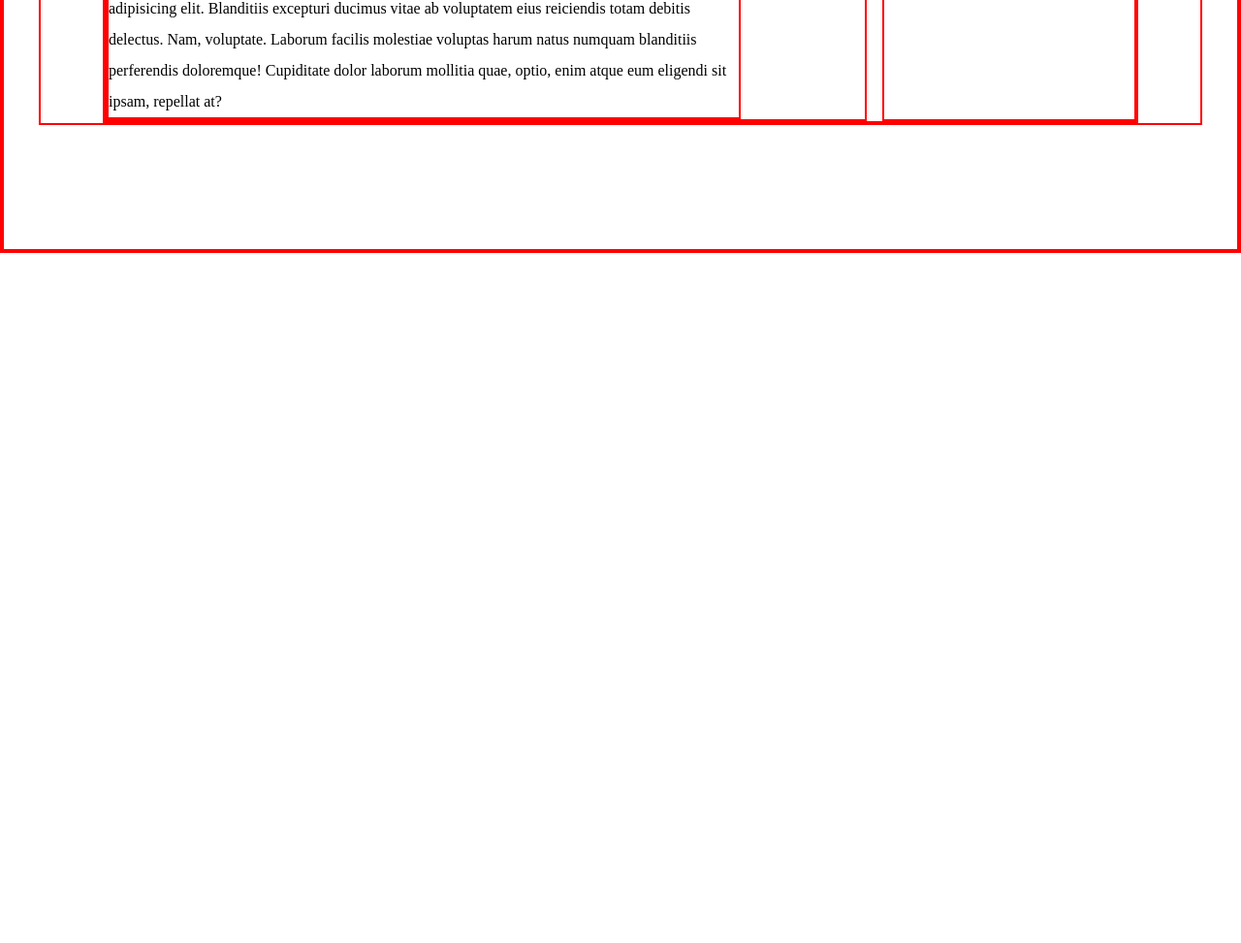
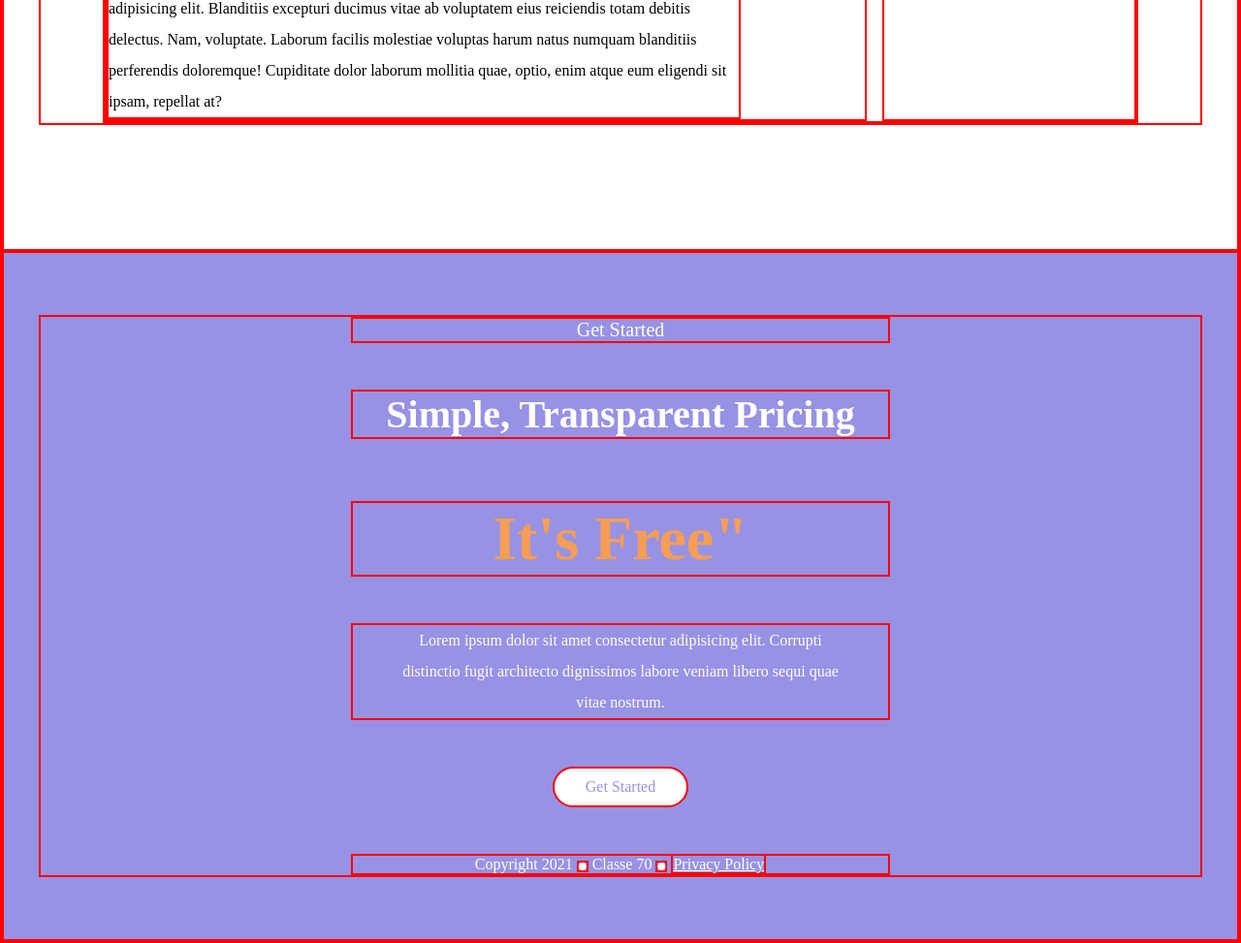
Before and after one commit to masfreddy93/htmlcss-responsive-layout, a plain HTML site: page index.html in a window 1280 px wide. Shown: the part 5003-5976 px from the top of the page at 97% size. Before the commit the page ends 5264 px from the top, so only its background shows below. Drawn offline with Linux system fonts and the light colour scheme.

Commit message:
section-6: done;

```diff
--- a/css/style.css
+++ b/css/style.css
@@ -67,7 +67,6 @@ img {
 .button-header {
     color: black;
     background-color: white;
-
 }
 
 .header-first-row i {
@@ -575,8 +574,63 @@ img {
 }
 
 
+/* SECTION 6 */
+.section-6 {
+    padding: 4rem 0;
+    background-color: #9792E4;
+    color: white;
+    text-align: center;
+}
 
+.section-6 .container {
+    padding: 0 20rem;
+}
 
+.section-6 h4 {
+    font-size: 1.25rem;
+    margin-bottom: 3rem;
+    font-weight: 200;
+}
+
+.section-6 h3 {
+    font-size: 2.5rem;
+    font-weight: bold;
+    margin-bottom: 4rem;
+}
+
+.section-6 h2 {
+    font-size: 4rem;
+    font-weight: bold;
+    color: #F79E55;
+    margin-bottom: 3rem;
+}
+
+.section-6 p {
+    line-height: 2rem;
+    margin-bottom: 3rem;
+    padding: 0 3rem;
+}
+
+.section-6 .button {
+    margin-bottom: 3rem;
+    background-color: white;
+    color: #9792E4;
+    display: inline-block;
+    padding-left: 2rem;
+    padding-right: 2rem;
+}
+
+.section-6 address {
+    font-style: normal;
+}
+
+.section-6 address i{
+    font-size: 0.5rem;
+}
+
+.section-6 address a {
+    text-decoration-line: underline;
+}
 
 /* DEBUG */
 .debug * {
--- a/index.html
+++ b/index.html
@@ -20,7 +20,7 @@
                     <li><a href="#" class="col">Testimonials</a></li>
                     <li><a href="#" class="col">Features</a></li>
                     <li><a href="#" class="col">About Us</a></li>
-                    <li><a href="#" class="button button-header col">Get Started</a></li>
+                    <li><a href="#" class="button button-white button-header col">Get Started</a></li>
                 </ul>
 
                 <i class="fa-solid fa-bars col icon-hidden"></i>
@@ -217,7 +217,26 @@
                 </div>
             </div>
         </div>
+
+        <div class="section-6">
+            <div class="container">
+                <h4>Get Started</h4>
+                <h3>Simple, Transparent Pricing</h3>
+                <h2>It's Free"</h2>
+                <p>Lorem ipsum dolor sit amet consectetur adipisicing elit. Corrupti distinctio fugit architecto dignissimos labore veniam libero sequi quae vitae nostrum.</p>
+                <a href="#" class="button button-white">Get Started</a>
+                <address>
+                    Copyright 2021
+                    <i class="fa-solid fa-circle"></i>
+                    Classe 70
+                    <i class="fa-solid fa-circle"></i>
+                    <a href="#">Privacy Policy</a>
+                </address>
+            </div>
+        </div>
+
     </main>
+
 
 </body>
 </html>
```
